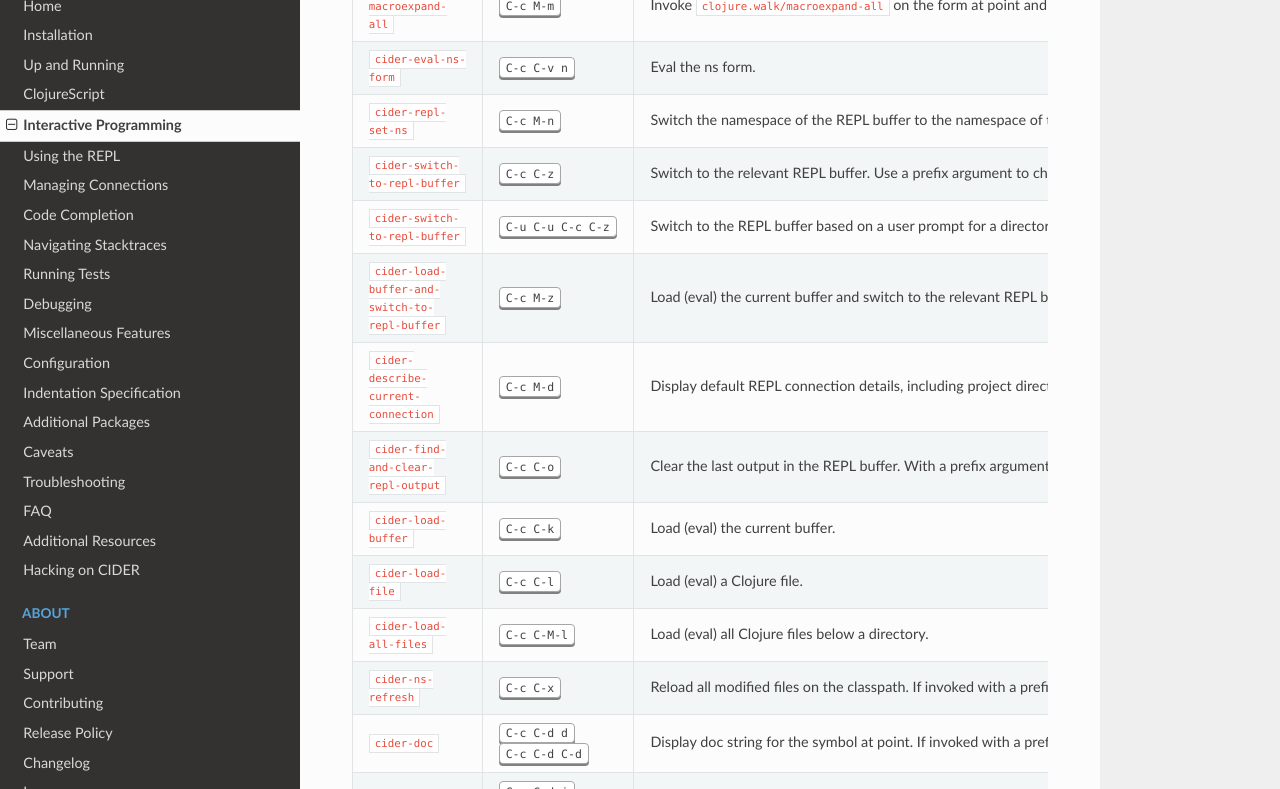
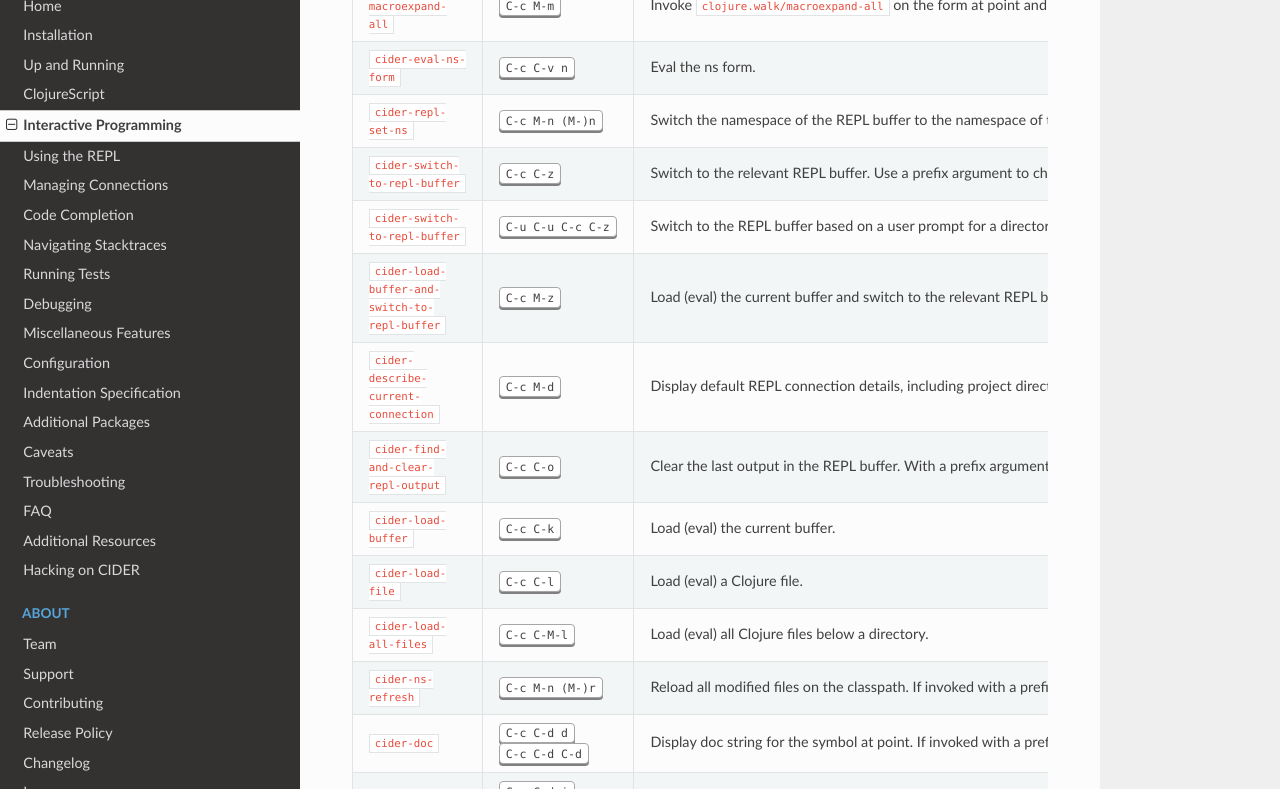
Before and after one commit to clojure-emacs/cider, an MkDocs documentation site: the page built from doc/interactive_programming.md, in a window 1280 px wide and 1400 px high, scrolled down 1209 px. Shown: the part 146-935 px from the top of the window. Built offline with MkDocs 1.6.1, drawn with Linux system fonts in a browser that asks for light colours; nearby versions of some CDN libraries; old or Windows-style settings are respelled for this version of MkDocs.

```diff
--- a/doc/interactive_programming.md
+++ b/doc/interactive_programming.md
@@ -33,7 +33,7 @@ Here's a list of `cider-mode`'s keybindings:
 `cider-macroexpand-1`                         |<kbd>C-c C-m</kbd>                   | Invoke `macroexpand-1` on the form at point and display the result in a macroexpansion buffer.  If invoked with a prefix argument, `macroexpand` is used instead of `macroexpand-1`.
 `cider-macroexpand-all`                       |<kbd>C-c M-m</kbd>                   | Invoke `clojure.walk/macroexpand-all` on the form at point and display the result in a macroexpansion buffer.
 `cider-eval-ns-form`                          |<kbd>C-c C-v n</kbd>                 | Eval the ns form.
-`cider-repl-set-ns`                           |<kbd>C-c M-n</kbd>                   | Switch the namespace of the REPL buffer to the namespace of the current buffer.
+`cider-repl-set-ns`                           |<kbd>C-c M-n (M-)n</kbd>                   | Switch the namespace of the REPL buffer to the namespace of the current buffer.
 `cider-switch-to-repl-buffer`                 |<kbd>C-c C-z</kbd>                   | Switch to the relevant REPL buffer. Use a prefix argument to change the namespace of the REPL buffer to match the currently visited source file.
 `cider-switch-to-repl-buffer`                 |<kbd>C-u C-u C-c C-z</kbd>           | Switch to the REPL buffer based on a user prompt for a directory.
 `cider-load-buffer-and-switch-to-repl-buffer` |<kbd>C-c M-z</kbd>                   | Load (eval) the current buffer and switch to the relevant REPL buffer. Use a prefix argument to change the namespace of the REPL buffer to match the currently visited source file.
@@ -42,7 +42,7 @@ Here's a list of `cider-mode`'s keybindings:
 `cider-load-buffer`                           |<kbd>C-c C-k</kbd>                   | Load (eval) the current buffer.
 `cider-load-file`                             |<kbd>C-c C-l</kbd>                   | Load (eval) a Clojure file.
 `cider-load-all-files`                        |<kbd>C-c C-M-l</kbd>                 | Load (eval) all Clojure files below a directory.
-`cider-ns-refresh`                            |<kbd>C-c C-x</kbd>                   | Reload all modified files on the classpath. If invoked with a prefix argument, reload all files on the classpath. If invoked with a double prefix argument, clear the state of the namespace tracker before reloading.
+`cider-ns-refresh`                            |<kbd>C-c M-n (M-)r</kbd>                   | Reload all modified files on the classpath. If invoked with a prefix argument, reload all files on the classpath. If invoked with a double prefix argument, clear the state of the namespace tracker before reloading.
 `cider-doc`                                   |<kbd>C-c C-d d</kbd> <br/> <kbd>C-c C-d C-d</kbd> | Display doc string for the symbol at point.  If invoked with a prefix argument, or no symbol is found at point, prompt for a symbol.
 `cider-javadoc`                               |<kbd>C-c C-d j</kbd> <br/> <kbd>C-c C-d C-j</kbd> | Display JavaDoc (in your default browser) for the symbol at point.  If invoked with a prefix argument, or no symbol is found at point, prompt for a symbol.
 `cider-grimoire`                              |<kbd>C-c C-d r</kbd> <br/> <kbd>C-c C-d C-r</kbd> | Lookup symbol in Grimoire.
```
Also changed, not shown: CHANGELOG.md (+2 -1 lines), doc/using_the_repl.md (+0 -2 lines), 1 other file.
